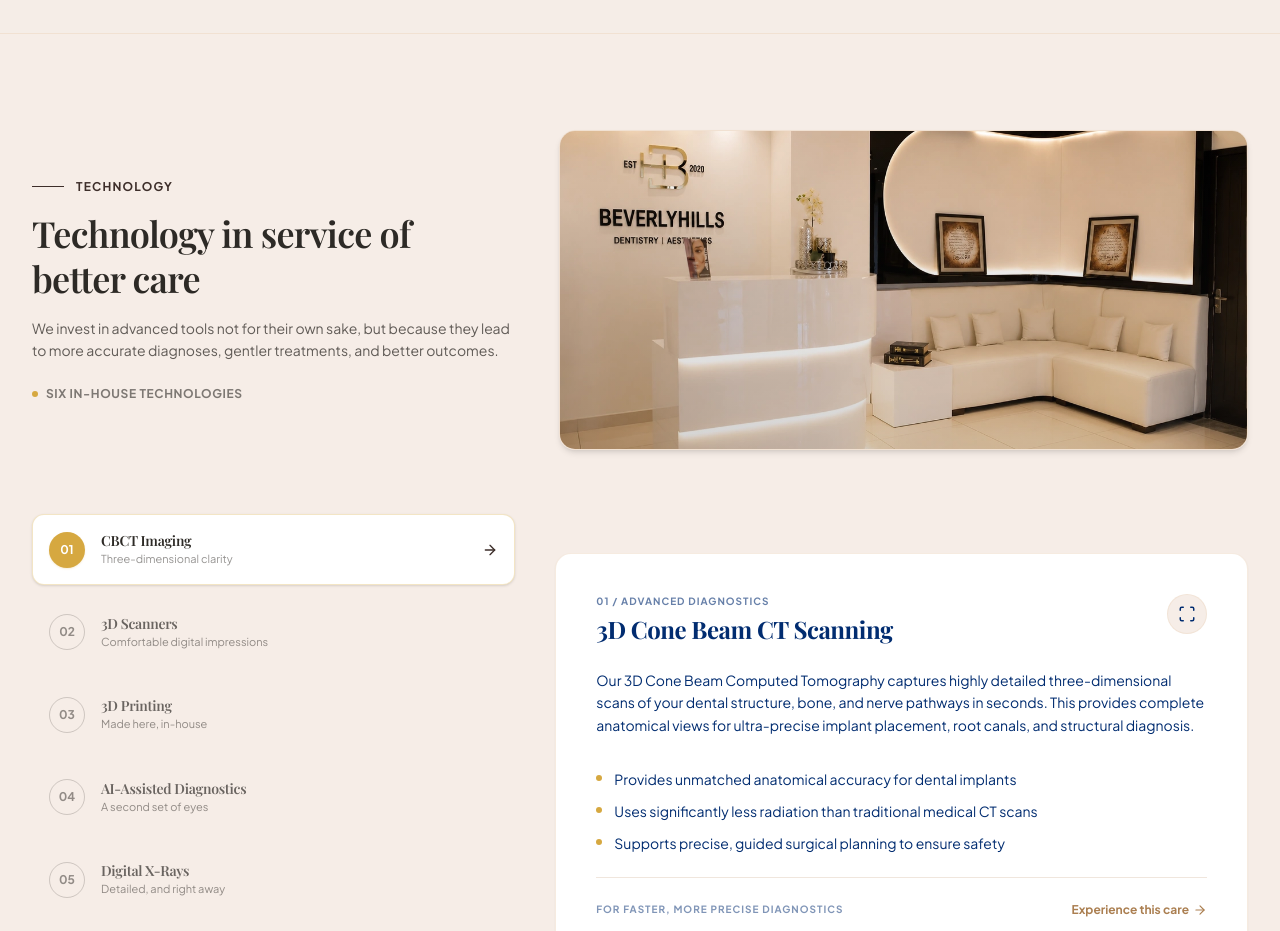
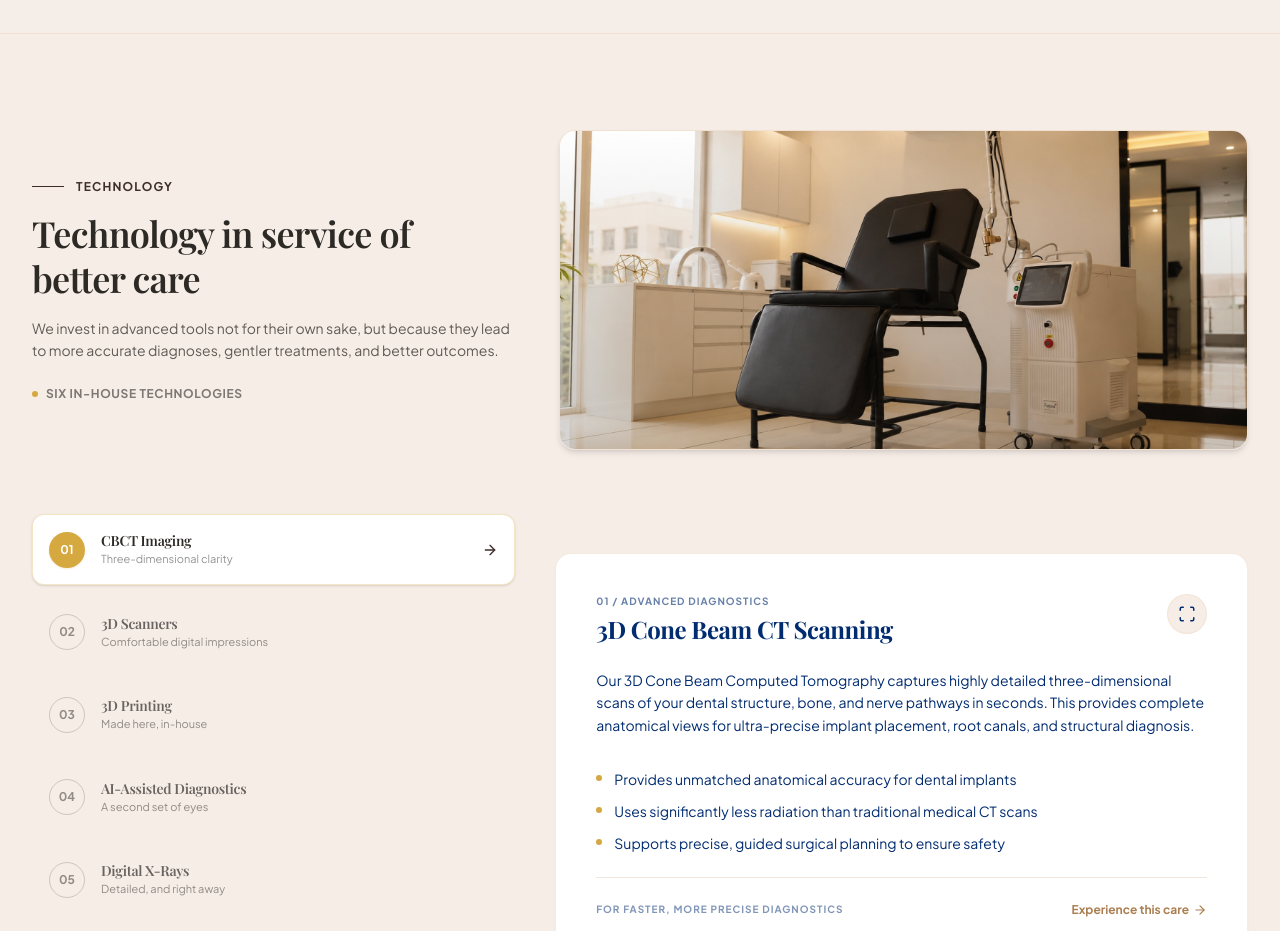
Before and after one commit to MuhammadAhtishamSaingal/Beverly-hills, a Next.js app: page / in a window 1280 px wide. Shown: the part 2560-3491 px from the top of the page. Built offline with nearby package versions, Linux system fonts and the light colour scheme; no server answers; a web font is replaced by a local one.

Commit message:
final images 1 jjuly changes fixings moile

```diff
--- a/src/components/Hero.tsx
+++ b/src/components/Hero.tsx
@@ -11,7 +11,7 @@ export default function Hero() {
   };
 
   return (
-    <section className="relative w-full h-[580px] md:h-auto md:min-h-screen flex items-end md:items-center justify-start overflow-hidden bg-brand-primary pb-10 md:pb-0 pt-[140px] md:pt-0">
+    <section className="relative w-full h-screen md:min-h-screen flex items-center justify-start overflow-hidden bg-brand-primary pb-10 md:pb-0 pt-[120px] md:pt-0">
       {/* Hero image container */}
       <div className="absolute inset-0 z-10">
         {/* Desktop Hero Image */}
@@ -42,7 +42,7 @@ export default function Hero() {
 
       {/* Hero Content */}
       <div className="relative z-20 max-w-7xl mx-auto px-4 sm:px-6 lg:px-8 w-full text-brand-text font-sans mt-8 md:mt-0">
-        <div className="max-w-2xl space-y-6">
+        <div className="max-w-2xl space-y-6 mt-[217px] md:mt-0">
           {/* Location Label with preceding line */}
           <div className="flex items-center space-x-3">
             <div className="w-10 h-[1.5px] bg-[#3d2e2a]" />
--- a/src/components/Technology.tsx
+++ b/src/components/Technology.tsx
@@ -160,18 +160,11 @@ export default function Technology() {
           {/* Header Visual Image */}
           <div className="lg:col-span-7 relative h-64 sm:h-80 w-full rounded-2xl overflow-hidden shadow-md border border-brand-secondary/40">
             <Image
-              src="/images/DESKTOP1_MARQE_1200.webp"
+              src="/images/studio-sf.webp"
               alt="Beverly Hills Clinic Technology Screens"
               fill
-              sizes="(max-w-768px) 100vw, 58vw"
-              className="hidden md:block object-cover"
-            />
-            <Image
-              src="/images/MOBILE1_MARQE.webp"
-              alt="Beverly Hills Clinic Technology Screens Mobile"
-              fill
-              sizes="(max-w-768px) 100vw, 100vw"
-              className="block md:hidden object-cover"
+              sizes="(max-w-728px) 100vw, 58vw"
+              className="object-cover"
             />
             {/* Soft dark-gradient overlay */}
             <div className="absolute inset-0 bg-gradient-to-t from-brand-text/20 to-transparent pointer-events-none" />
```
